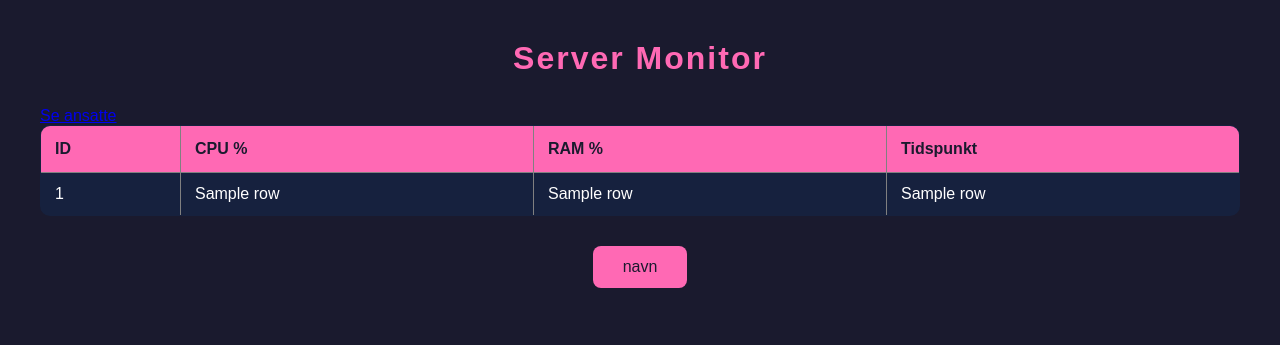
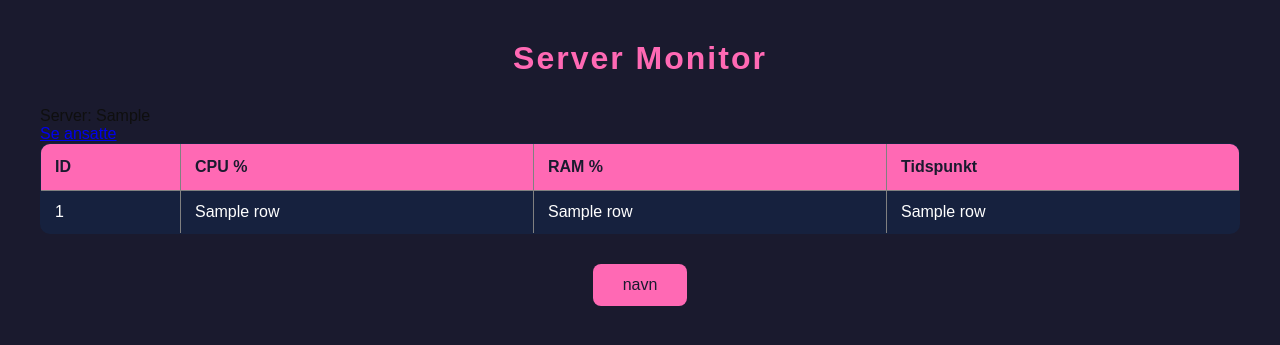
Before and after one commit to aishaa08/IT_prosjet_v-r2026, a Flask app: template templates/index.html in a window 1280 px wide. Shown: the top 345 px of the page. Run offline with Flask 3, Linux system fonts and the light colour scheme; the template is opened without the code that fills it: most values are stand-ins (such as "Sample title", 1, 10 or a date in 2020).

Commit message:
Legger servernavn

```diff
--- a/app.py
+++ b/app.py
@@ -1,7 +1,9 @@
 from flask import Flask, render_template
 import mysql.connector
+import socket
 
 app = Flask(__name__)
+
 
 def get_data():
     conn = mysql.connector.connect(
@@ -9,6 +11,7 @@ def get_data():
         user="root",
         password="PASSORD123",
         database="server_monitor"
+
         )
 
     cursor = conn.cursor()
@@ -20,7 +23,8 @@ def get_data():
 @app.route("/")
 def index():
     data = get_data()
-    return render_template("index.html", data=data)
+    server_navn= socket.gethostname()
+    return render_template("index.html", data=data, server_navn=server_navn)
 
 @app.route("/ansatte")
 def ansatte():
--- a/templates/index.html
+++ b/templates/index.html
@@ -11,6 +11,7 @@
 <body>
 
     <h1>Server Monitor</h1>
+    <p>Server: {{ server_navn }}</p>
     <a href="/ansatte">Se ansatte</a>
     <table border="1">
         <tr>
```
